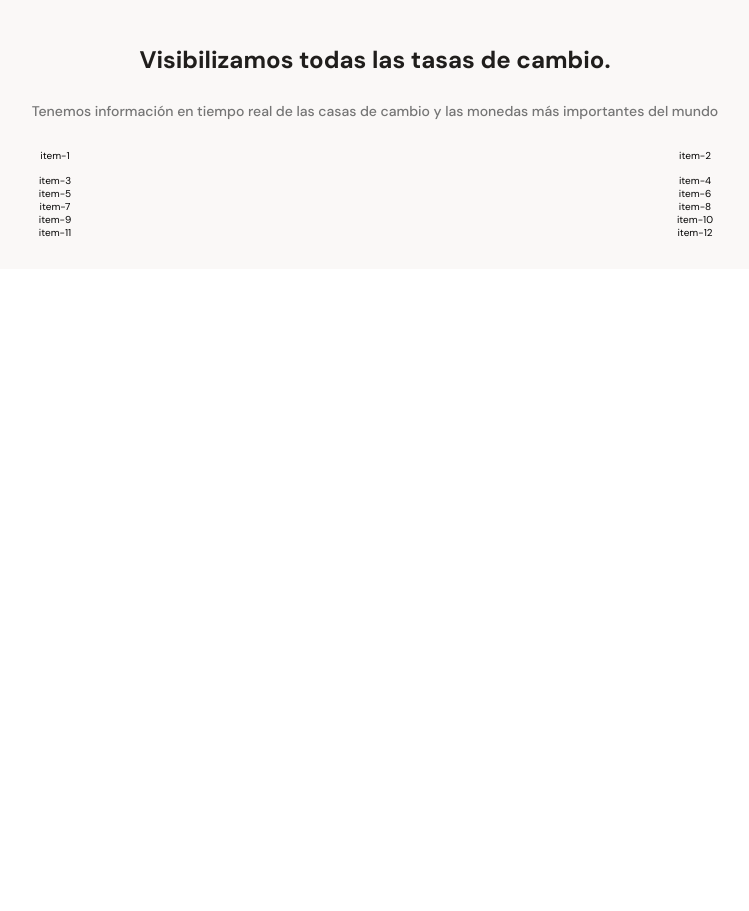
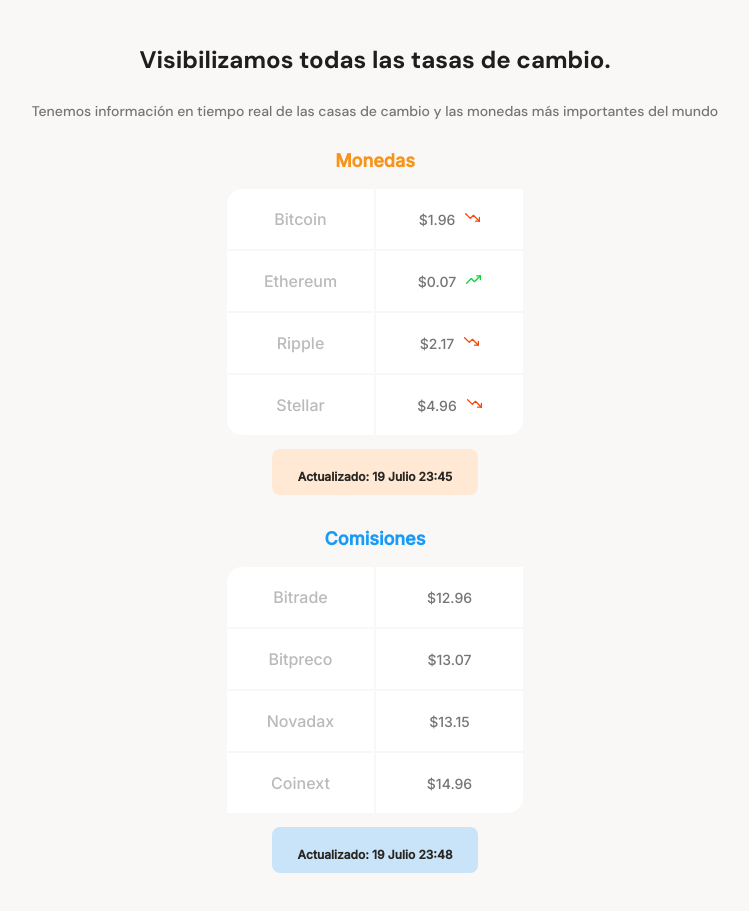
Before and after one commit to medicenmonn/batabit, a plain HTML site: page index.html in a window 1280 px wide. Shown: the part 617-1528 px from the top of the page, without its empty margins (265-1014 px from the left). Before the commit the page ends 886 px from the top, so only its background shows below. Drawn offline with Linux system fonts and the light colour scheme.

Commit message:
section tables

```diff
--- a/index.html
+++ b/index.html
@@ -26,18 +26,64 @@
                 <p>Tenemos información en tiempo real de las casas de cambio y las monedas más importantes del mundo</p>
             </div>
             <section class="main-tables-container">
-                <div class="titulo">item-1</div>
-                <div class="item">item-2</div>
-                <div class="item-price">item-3</div>
-                <div class="item">item-4</div>
-                <div class="item-price">item-5</div>
-                <div class="item">item-6</div>
-                <div class="item-price">item-7</div>
-                <div class="item">item-8</div>
-                <div class="item-price">item-9</div>
-                <div class="item">item-10</div>
-                <div class="item-price">item-11</div>
-                <div class="date">item-12</div>
+               <div class="main-currency-table">
+                   <p class="currency-table--title">Monedas</p>
+                   <div class="currency-table--container">
+                       <table>
+                           <tr>
+                               <td class="table__top-left">Bitcoin</td>
+                               <td class="table__top-right table__right">
+                                   $1.96<span class="down"></span></td>
+                           </tr>
+                           <tr>
+                            <td>Ethereum</td>
+                            <td class="table__right">$0.07<span class="up"></span></td>
+                        </tr>
+                        <tr>
+                            <td>Ripple</td>
+                            <td class="table__right">$2.17<span class="down"></span></td>
+                        </tr>
+                         <tr>
+                            <td class="table__bottom-left">Stellar</td>
+                            <td class="table__bottom-right table__right">$4.96<span class="down"></span></td>
+                           </tr>
+                       </table>
+                       <div class="currency-table--date">
+                           <p>
+                            <b>Actualizado: 19 Julio 23:45</b>
+                           </p>
+                       </div>
+                   </div>
+               </div>
+               <div class="secondary-table">
+                <p class="secondary-table--title">Comisiones</p>
+                <div class="secondary-table--container">
+                    <table>
+                        <tr>
+                            <td class="table__top-left">Bitrade</td>
+                            <td class="table__top-right table__right">
+                                $12.96</td>
+                        </tr>
+                        <tr>
+                         <td>Bitpreco</td>
+                         <td class="table__right">$13.07</td>
+                     </tr>
+                     <tr>
+                         <td>Novadax</td>
+                         <td class="table__right">$13.15</td>
+                     </tr>
+                      <tr>
+                         <td class="table__bottom-left">Coinext</td>
+                         <td class="table__bottom-right table__right">$14.96</td>
+                        </tr>
+                    </table>
+                    <div class="secondary-table--date">
+                        <p>
+                         <b>Actualizado: 19 Julio 23:48</b>
+                        </p>
+                    </div>
+                </div>
+            </div>
             </section>
 
         </section>
--- a/styles.css
+++ b/styles.css
@@ -2,7 +2,7 @@
     --bitcoin-orange: #f7931a;
     --soft-orange: #ffe9d5;
     --secondary-blue: #1a9af7;
-    --soft-blue: #e7f5ff;
+    --soft-blue: #c9e4f8;
     --warm-black: #282623;
     --black: #201e1c;
     --grey: #bababa;
@@ -25,7 +25,7 @@
     display: flex;
     flex-direction: column;
     justify-content: center;
-    width: 100%;
+    width: auto;
     min-width: 320px;
     height: 334px;
     text-align: center;
@@ -135,8 +135,157 @@
     color: #757575;
 }
 
-.main-tables-container {
-    display: grid;
-    grid-template-columns: 1fr 1fr;
-    grid-template-rows: 25px;
+.main-currency-table {
+    width: 70%;
+    min-width: 235px;
+    max-width: 500px;
+    height: 360px;
+    margin: 0 auto;
+    font-family:"Inter", sans-serif;
 }
+.main-exchange-container .currency-table--title {
+    margin-bottom: 15px;
+    font-size: 1.8rem;
+    font-weight: bold;
+    line-height: 2.3rem;
+    color: var(--bitcoin-orange);
+}
+.currency-table--container {
+    width: 90%;
+    min-width: 230px;
+    max-width: 300px;
+    height: 250px;
+    margin: 0 auto;
+}
+.currency-table--container table {
+    width: 100%;
+    height: 100%;
+}
+.currency-table--container td {
+    width: 50%;
+    font-size: 1.6rem;
+    font-weight: 500;
+    line-height: 1.9rem;
+    color: var(--grey);
+    background-color: var(--just-white);
+}
+.currency-table--container .table__top-left {
+    border-radius: 15px 0 0 0;
+}
+.currency-table--container .table__top-right {
+    border-radius: 0 15 0 0;
+}
+.currency-table--container  .table__bottom-left {
+    border-radius: 0 0 0 15px;
+}
+.currency-table--container .table__bottom-right {
+    border-radius: 0 0 15px 0;
+}
+.currency-table--container .table__right {
+    font-size: 1.4rem;
+    font-weight: normal;
+    line-height: 1.7rem;
+    color: #757575;
+}
+.currency-table--container .down {
+    display: inline-block;
+    width: 15px;
+    height: 15px;
+    margin-left: 10px;
+    background-image: url("./assets/icons/trending-down.svg");
+    background-size: cover;
+    background-position: center;
+    background-repeat: no-repeat;
+}
+.currency-table--container .up {
+    display: inline-block;
+    width: 15px;
+    height: 15px;
+    margin-left: 10px;
+    background-image: url("./assets/icons/trending-up.svg");
+    background-size: cover;
+    background-position: center;
+    background-repeat: no-repeat;
+}
+.currency-table--date {
+    width: 190px;
+    height: 30px;
+    margin: 0 auto;
+    margin-top: 12px;
+    padding: 8px;
+    background-color: var(--soft-orange);
+    border-radius: 8px;
+}
+.currency-table--date p {
+    font-size: 1.2rem;
+    line-height: 1.5rem;
+    color: var(--warm-black);
+    font-weight: 300;
+}
+.secondary-table {
+    width: 70%;
+    min-width: 235px;
+    max-width: 500px;
+    height: 360px;
+    margin: 0 auto;
+    font-family:"Inter", sans-serif;
+}
+.main-exchange-container .secondary-table--title {
+    margin-bottom: 15px;
+    font-size: 1.8rem;
+    font-weight: bold;
+    line-height: 2.3rem;
+    color: var(--secondary-blue);
+}
+.secondary-table--container {
+    width: 90%;
+    min-width: 230px;
+    max-width: 300px;
+    height: 250px;
+    margin: 0 auto;
+}
+.secondary-table--container table {
+    width: 100%;
+    height: 100%;
+}
+.secondary-table--container td {
+    width: 50%;
+    font-size: 1.6rem;
+    font-weight: 500;
+    line-height: 1.9rem;
+    color: var(--grey);
+    background-color: var(--just-white);
+}
+.secondary-table--container .table__top-left {
+    border-radius: 15px 0 0 0;
+}
+.secondary-table--container .table__top-right {
+    border-radius: 0 15 0 0;
+}
+.secodary-table--container  .table__bottom-left {
+    border-radius: 0 0 0 15px;
+}
+.secondary-table--container .table__bottom-right {
+    border-radius: 0 0 15px 0;
+}
+.secondary-table--container .table__right {
+    font-size: 1.4rem;
+    font-weight: normal;
+    line-height: 1.7rem;
+    color: #757575;
+}
+.secondary-table--date {
+    width: 190px;
+    height: 30px;
+    margin: 0 auto;
+    margin-top: 12px;
+    padding: 8px;
+    background-color: var(--soft-blue);
+    border-radius: 8px;
+}
+.secondary-table--date p {
+    font-size: 1.2rem;
+    line-height: 1.5rem;
+    color: var(--warm-black);
+    font-weight: 300;
+}
```
